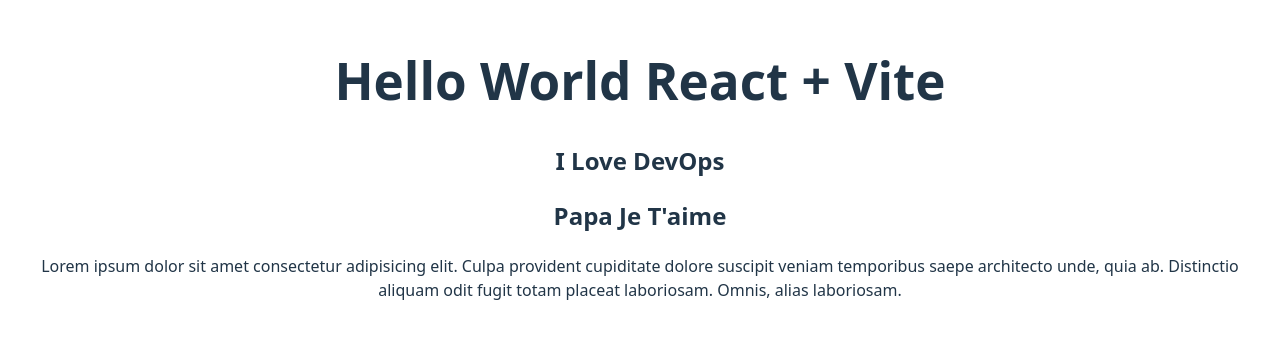
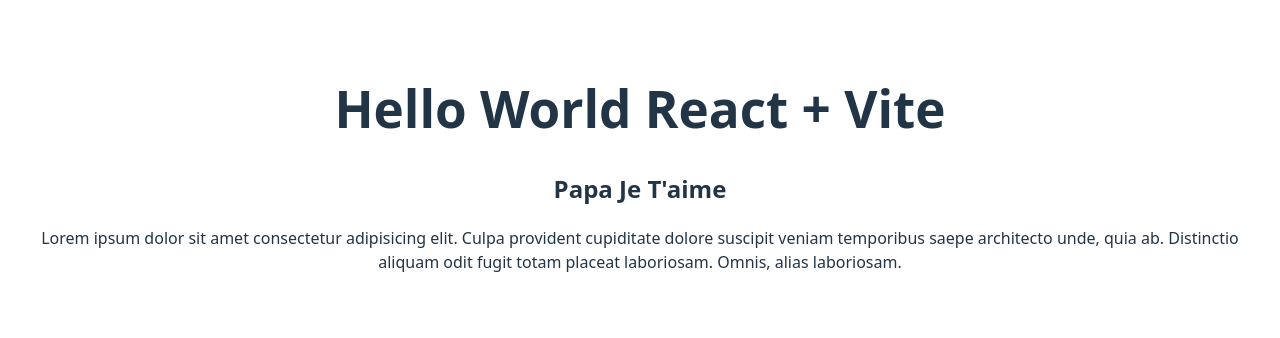
Before and after one commit to DJOUMESSI2004/devops, a React (Vite) app: page / in a window 1280 px wide. Shown: the part 232-570 px from the top of the page. Built offline with nearby package versions, Linux system fonts and the light colour scheme.

Commit message:
edit app

```diff
--- a/src/App.jsx
+++ b/src/App.jsx
@@ -9,7 +9,7 @@
   return (
     <>
       <h1>Hello World React + Vite</h1>
-      <h2>I Love DevOps</h2>
+      {/* <h2>I Love DevOps</h2> */}
       <h2>Papa Je T'aime</h2>
       <p>Lorem ipsum dolor sit amet consectetur adipisicing elit. Culpa provident cupiditate dolore suscipit veniam temporibus saepe architecto unde, quia ab. Distinctio aliquam odit fugit totam placeat laboriosam. Omnis, alias laboriosam.</p>
     </>
```
